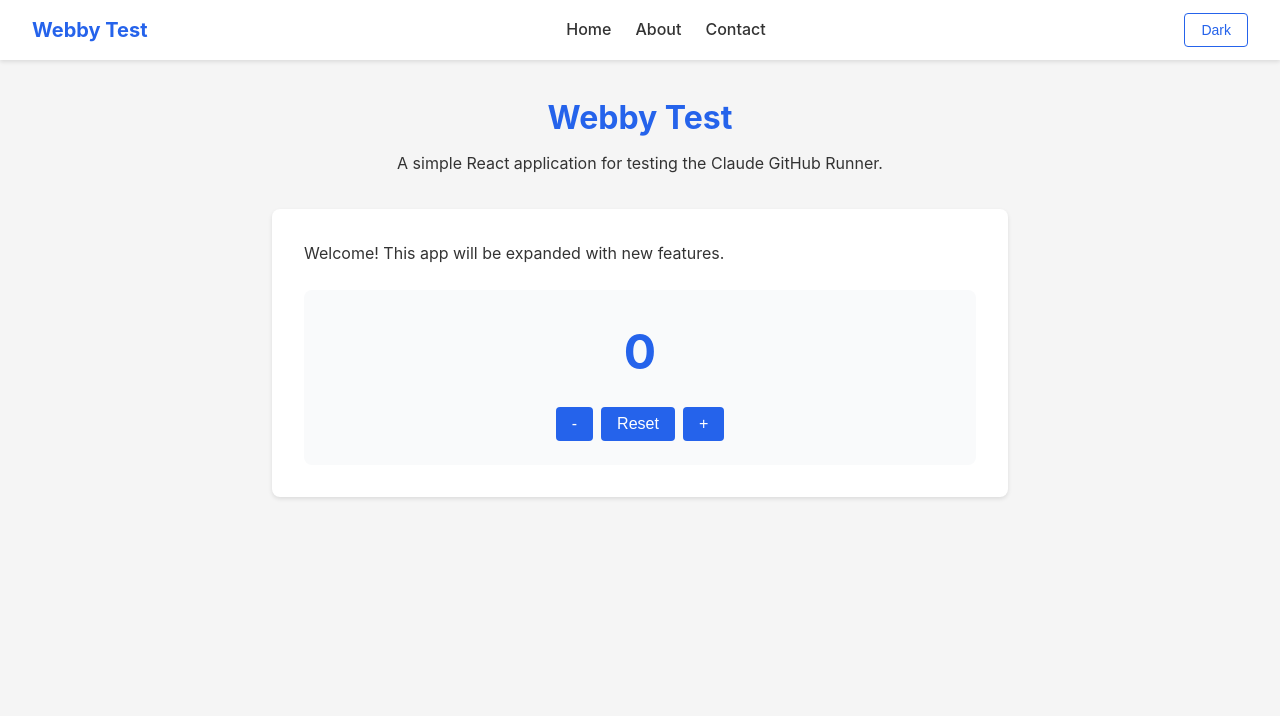
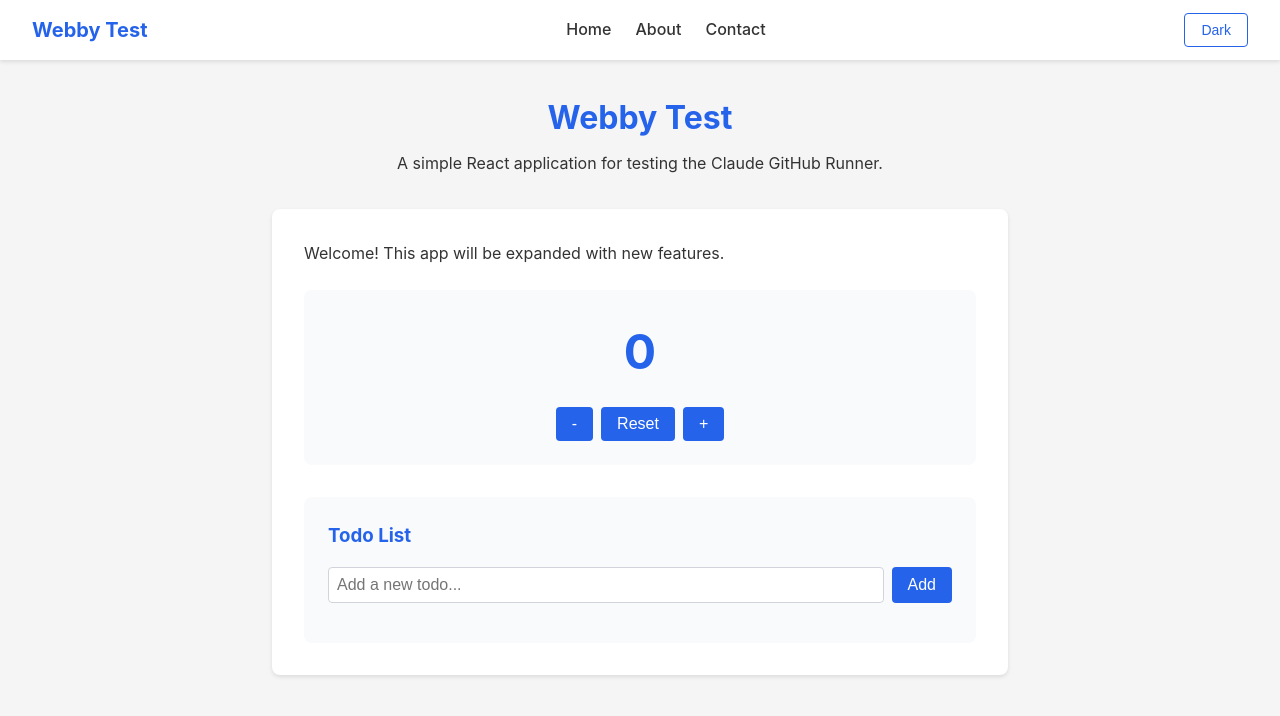
Before and after one commit to BreakerOfStems/webby-test, a React (Vite) app: page / in a window 1280 px wide. Shown: the top 716 px of the page. Built offline with nearby package versions, Linux system fonts and the light colour scheme.

Commit message:
[#4] Add todo list with localStorage persistence
Co-Authored-By: Claude Opus 4.5 <noreply@anthropic.com>

```diff
--- a/src/App.tsx
+++ b/src/App.tsx
@@ -1,5 +1,6 @@
 import Counter from "./Counter";
 import Header from "./Header";
+import TodoList from "./TodoList";
 
 function App() {
   return (
@@ -12,6 +13,7 @@ function App() {
       <main>
         <p>Welcome! This app will be expanded with new features.</p>
         <Counter />
+        <TodoList />
       </main>
     </div>
   );
--- /dev/null
+++ b/src/TodoList.tsx
@@ -0,0 +1,101 @@
+import { useState, useEffect } from "react";
+
+interface Todo {
+  id: number;
+  text: string;
+  completed: boolean;
+}
+
+const STORAGE_KEY = "todos";
+
+function TodoList() {
+  const [todos, setTodos] = useState<Todo[]>(() => {
+    const saved = localStorage.getItem(STORAGE_KEY);
+    return saved ? JSON.parse(saved) : [];
+  });
+  const [inputValue, setInputValue] = useState("");
+
+  useEffect(() => {
+    localStorage.setItem(STORAGE_KEY, JSON.stringify(todos));
+  }, [todos]);
+
+  const addTodo = () => {
+    const trimmed = inputValue.trim();
+    if (!trimmed) return;
+
+    const newTodo: Todo = {
+      id: Date.now(),
+      text: trimmed,
+      completed: false,
+    };
+    setTodos([...todos, newTodo]);
+    setInputValue("");
+  };
+
+  const toggleTodo = (id: number) => {
+    setTodos(
+      todos.map((todo) =>
+        todo.id === id ? { ...todo, completed: !todo.completed } : todo
+      )
+    );
+  };
+
+  const deleteTodo = (id: number) => {
+    setTodos(todos.filter((todo) => todo.id !== id));
+  };
+
+  const handleKeyDown = (e: React.KeyboardEvent) => {
+    if (e.key === "Enter") {
+      addTodo();
+    }
+  };
+
+  return (
+    <div className="todo-list" data-testid="todo-list">
+      <h3>Todo List</h3>
+      <div className="todo-input-container">
+        <input
+          type="text"
+          data-testid="todo-input"
+          value={inputValue}
+          onChange={(e) => setInputValue(e.target.value)}
+          onKeyDown={handleKeyDown}
+          placeholder="Add a new todo..."
+        />
+        <button data-testid="todo-add-btn" onClick={addTodo}>
+          Add
+        </button>
+      </div>
+      <ul className="todo-items" data-testid="todo-items">
+        {todos.map((todo) => (
+          <li
+            key={todo.id}
+            className={`todo-item ${todo.completed ? "completed" : ""}`}
+            data-testid="todo-item"
+          >
+            <input
+              type="checkbox"
+              data-testid="todo-checkbox"
+              checked={todo.completed}
+              onChange={() => toggleTodo(todo.id)}
+            />
+            <span
+              data-testid="todo-text"
+              className={todo.completed ? "todo-completed" : ""}
+            >
+              {todo.text}
+            </span>
+            <button
+              data-testid="todo-delete-btn"
+              onClick={() => deleteTodo(todo.id)}
+            >
+              Delete
+            </button>
+          </li>
+        ))}
+      </ul>
+    </div>
+  );
+}
+
+export default TodoList;
--- a/src/index.css
+++ b/src/index.css
@@ -157,3 +157,97 @@ main p {
   background: #2563eb;
   color: white;
 }
+
+.todo-list {
+  margin-top: 2rem;
+  padding: 1.5rem;
+  background: var(--counter-bg);
+  border-radius: 8px;
+  transition: background-color 0.3s ease;
+}
+
+.todo-list h3 {
+  margin-bottom: 1rem;
+  color: #2563eb;
+}
+
+.todo-input-container {
+  display: flex;
+  gap: 0.5rem;
+  margin-bottom: 1rem;
+}
+
+.todo-input-container input {
+  flex: 1;
+  padding: 0.5rem;
+  font-size: 1rem;
+  border: 1px solid #d1d5db;
+  border-radius: 4px;
+  background: var(--card-bg);
+  color: var(--text-color);
+}
+
+.todo-input-container input:focus {
+  outline: none;
+  border-color: #2563eb;
+}
+
+.todo-input-container button {
+  padding: 0.5rem 1rem;
+  font-size: 1rem;
+  border: none;
+  border-radius: 4px;
+  cursor: pointer;
+  background: #2563eb;
+  color: white;
+  transition: background 0.2s;
+}
+
+.todo-input-container button:hover {
+  background: #1d4ed8;
+}
+
+.todo-items {
+  list-style: none;
+}
+
+.todo-item {
+  display: flex;
+  align-items: center;
+  gap: 0.75rem;
+  padding: 0.75rem;
+  background: var(--card-bg);
+  border-radius: 4px;
+  margin-bottom: 0.5rem;
+  transition: background-color 0.3s ease;
+}
+
+.todo-item input[type="checkbox"] {
+  width: 18px;
+  height: 18px;
+  cursor: pointer;
+}
+
+.todo-item span {
+  flex: 1;
+}
+
+.todo-item .todo-completed {
+  text-decoration: line-through;
+  opacity: 0.6;
+}
+
+.todo-item button {
+  padding: 0.25rem 0.5rem;
+  font-size: 0.875rem;
+  border: none;
+  border-radius: 4px;
+  cursor: pointer;
+  background: #ef4444;
+  color: white;
+  transition: background 0.2s;
+}
+
+.todo-item button:hover {
+  background: #dc2626;
+}
```
